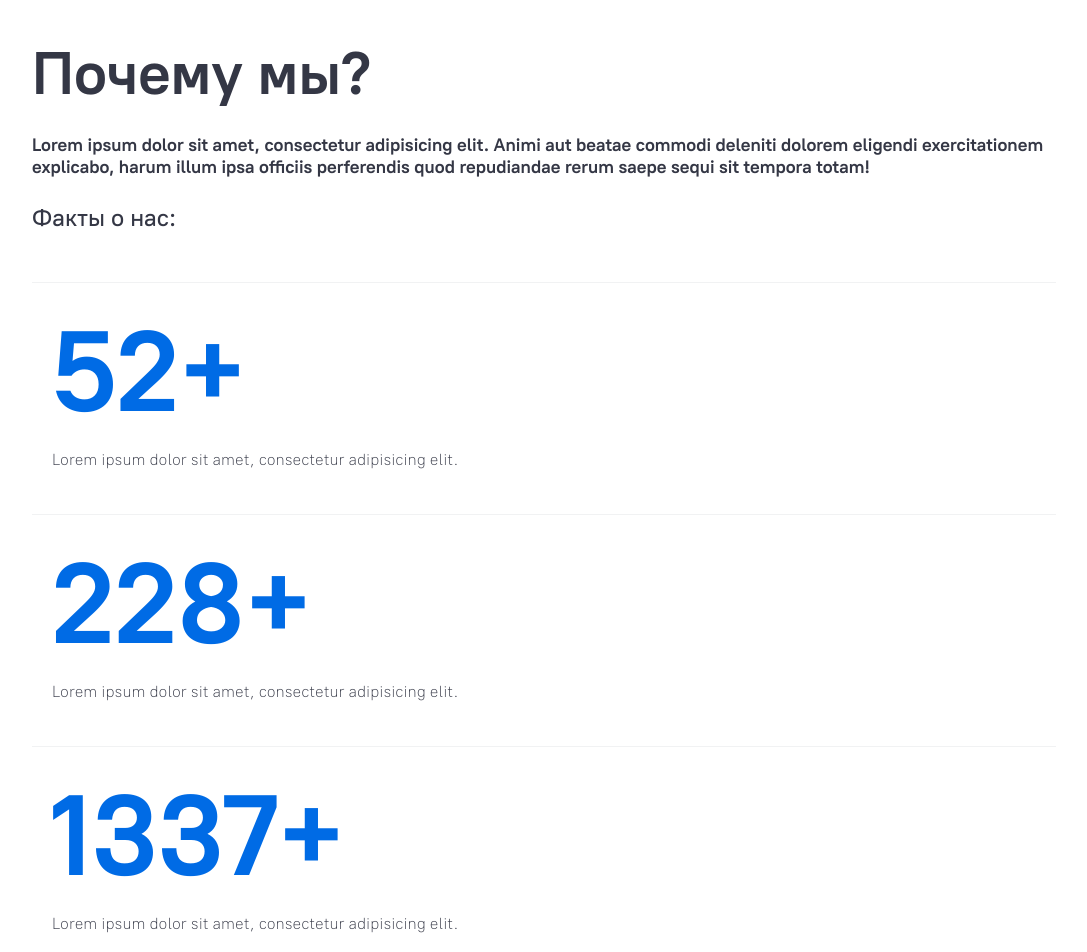
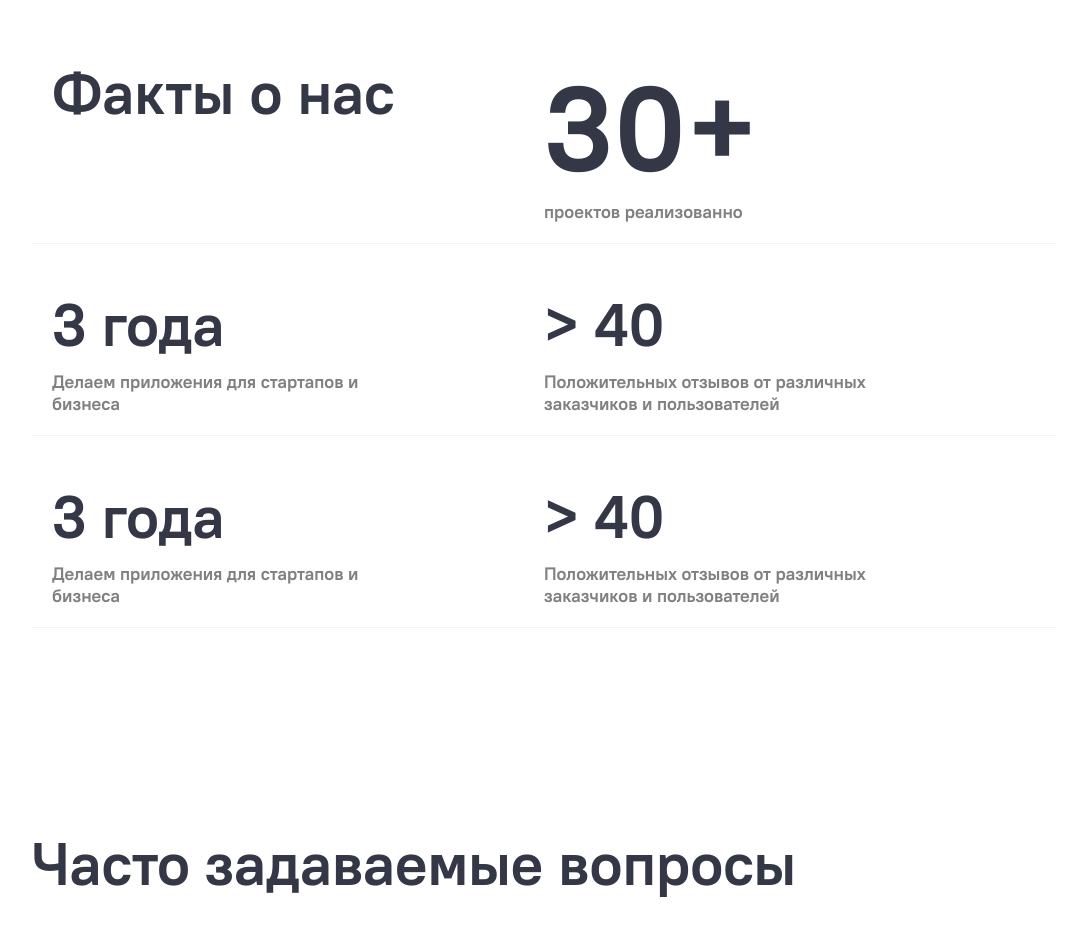
Before and after one commit to Centick/Selit, a Vue app: page / in a window 1280 px wide. Shown: the part 4620-5572 px from the top of the page, without its empty margins (96-1183 px from the left). Built offline with nearby package versions, Linux system fonts and the light colour scheme.

Commit message:
redesign why

```diff
--- a/src/views/HomeView.vue
+++ b/src/views/HomeView.vue
@@ -188,36 +188,40 @@
         </section>
 
         <section class="section why__section">
-            <div class="container why__container justify-items-start gap-25">
-                <h2 class="h2 why__title justify-self-start">Почему мы?</h2>
-                <p class="why__text width-100">
-                    Lorem ipsum dolor sit amet, consectetur adipisicing elit. Animi aut beatae commodi deleniti dolorem eligendi exercitationem explicabo, harum illum ipsa officiis perferendis quod repudiandae rerum saepe sequi sit tempora totam!
-                </p>
-                <p class="why__subtext h5 weight-400 margin-bottom-25">
-                    Факты о нас:
-                </p>
-                <div class="why__inner grid width-100 gap-25">
-                    <div class="why-inner__card grid grid-column gap-10">
-                        <span class="why-card__number weight-700 h1">52+</span>
-                        <span class="weight-200 h7">Lorem ipsum dolor sit amet, consectetur adipisicing elit.</span>
-                    </div>
-                    <div class="why-inner__card grid grid-column gap-10">
-                        <span class="why-card__number weight-700 h1">228+</span>
-                        <span class="weight-200 h7">Lorem ipsum dolor sit amet, consectetur adipisicing elit.</span>
-                    </div>
-                    <div class="why-inner__card grid grid-column gap-10">
-                        <span class="why-card__number weight-700 h1">1337+</span>
-                        <span class="weight-200 h7">Lorem ipsum dolor sit amet, consectetur adipisicing elit.</span>
-                    </div>
-                    <div class="why-inner__card grid grid-column gap-10">
-                        <span class="why-card__number weight-700 h1">1488+</span>
-                        <span class="weight-200 h7">Lorem ipsum dolor sit amet, consectetur adipisicing elit.</span>
-                    </div>
-                    <div class="why-inner__card grid grid-column gap-10">
-                        <span class="why-card__number weight-700 h1">666+</span>
-                        <span class="weight-200 h7">Lorem ipsum dolor sit amet, consectetur adipisicing elit.</span>
+            <div class="container why__container grid-column justify-items-start gap-25">
+                <div class="grid why-inner__card width-100">
+                    <h2 class="h2">Факты о нас</h2>
+                    <div class="grid grid-column">
+                        <span class="why-big_number">30+</span>
+                        <p class="why-text">проектов реализованно</p>
                     </div>
                 </div>
+                <div class="grid why-inner__card width-100">
+                    <div class="grid grid-column gap-10">
+                        <span class="h2">3 года</span>
+                        <p class="why-text">Делаем приложения для стартапов и бизнеса</p>
+                    </div>
+                    <div class="grid grid-column gap-10">
+                        <span class="h2">> 40</span>
+                        <p class="why-text">Положительных отзывов от различных заказчиков и пользователей</p>
+                    </div>
+                </div>
+                <div class="grid why-inner__card width-100">
+                    <div class="grid grid-column gap-10">
+                        <span class="h2">3 года</span>
+                        <p class="why-text">Делаем приложения для стартапов и бизнеса</p>
+                    </div>
+                    <div class="grid grid-column gap-10">
+                        <span class="h2">> 40</span>
+                        <p class="why-text">Положительных отзывов от различных заказчиков и пользователей</p>
+                    </div>
+                </div>
+            </div>
+        </section>
+
+        <section class="section faq__section">
+            <div class="container faq__container">
+                <h2 class="h2 width-100">Часто задаваемые вопросы</h2>
             </div>
         </section>
 
@@ -409,25 +413,22 @@
         grid-area: 2 / 3 / 3 / 5;
     }
 
-    .why-card__number{
-        color: var(--colorMain);
-        font-size: calc(var(--h1) + 36px);
-    }
+    /* why */
     .why-inner__card{
         padding: 20px;
-        border-top: 1px solid var(--colorGrey);
+        border-bottom: 1px solid var(--colorGrey);
+        display: grid;
+        grid-template-columns: 1fr 1fr;
     }
-    .why__inner{
-        grid-template-columns: repeat(auto-fill, minmax(500px, 1fr));
+
+    .why-text{
+        color: grey;
     }
-    .tech__inner{
-        display: flex;
-        flex-flow: row wrap;
+
+    .why-big_number{
+        font-size: 120px;
     }
-    .tech-inner__card{
-        border-radius: var(--borderRadiusSmall);
-        background-color: var(--colorBlack);
-        width: 100px;
-        height: 100px;
-    }
+
+    /* faq */
+
 </style>
```
